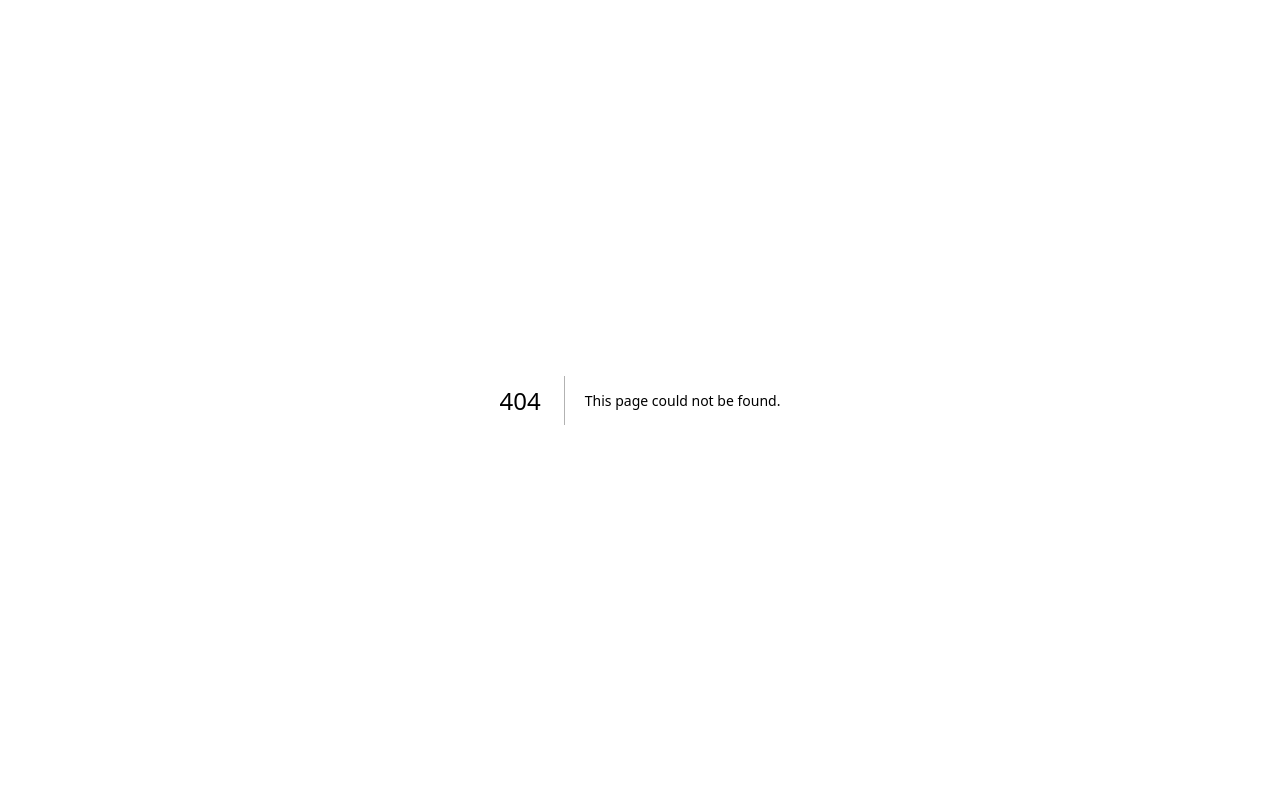
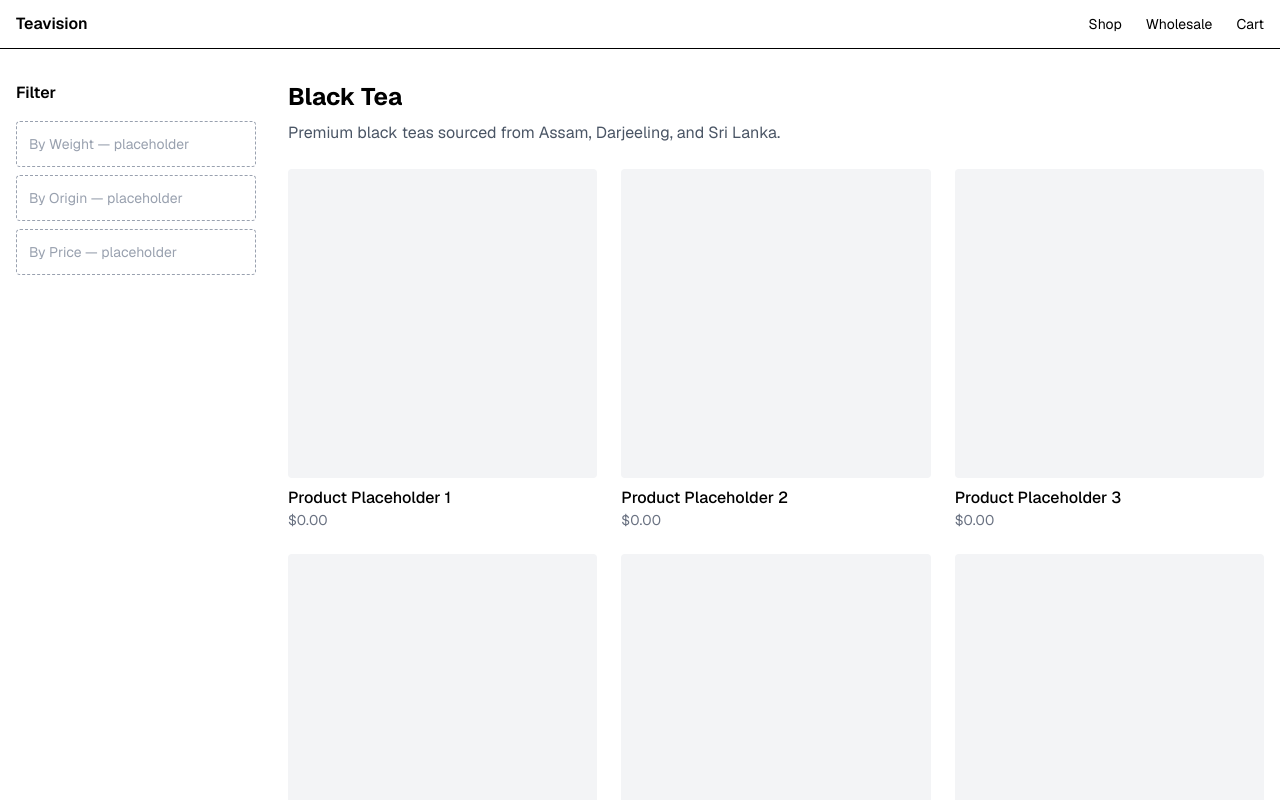
Before and after one commit to franz-ss/teavision-storefront, a Next.js app: page /collections/all in a window 1280 px wide. Before the commit this address had no page. Shown: the top 800 px of the page. Built offline with nearby package versions, Linux system fonts and the light colour scheme.

Commit message:
feat: add PLP wireframe with use cache and parallel fetches

```diff
--- /dev/null
+++ b/app/(storefront)/collections/[handle]/page.tsx
@@ -0,0 +1,107 @@
+import type { Metadata } from 'next'
+import { cacheLife, cacheTag } from 'next/cache'
+
+type Collection = {
+  handle: string
+  title: string
+  description: string
+}
+
+type ProductCard = {
+  id: string
+  title: string
+  price: string
+  handle: string
+}
+
+async function getCollection(handle: string): Promise<Collection> {
+  'use cache'
+  cacheTag('collection', `collection-${handle}`)
+  cacheLife('hours')
+
+  return {
+    handle,
+    title: 'Black Tea',
+    description:
+      'Premium black teas sourced from Assam, Darjeeling, and Sri Lanka.',
+  }
+}
+
+async function getCollectionProducts(handle: string): Promise<ProductCard[]> {
+  'use cache'
+  cacheTag('collection', `collection-${handle}`)
+  cacheLife('hours')
+
+  return Array.from({ length: 8 }, (_, i) => ({
+    id: String(i + 1),
+    title: `Product Placeholder ${i + 1}`,
+    price: '$0.00',
+    handle: `product-placeholder-${i + 1}`,
+  }))
+}
+
+type Props = {
+  params: Promise<{ handle: string }>
+}
+
+export async function generateMetadata({ params }: Props): Promise<Metadata> {
+  const { handle } = await params
+  const collection = await getCollection(handle)
+  return { title: collection.title }
+}
+
+export default async function CollectionPage({ params }: Props) {
+  const { handle } = await params
+
+  const [collection, products] = await Promise.all([
+    getCollection(handle),
+    getCollectionProducts(handle),
+  ])
+
+  return (
+    <div className="mx-auto max-w-7xl px-4 py-8">
+      <div className="md:grid md:grid-cols-[240px_1fr] md:gap-8">
+        {/* Filter sidebar placeholder */}
+        <aside aria-label="Filters">
+          <h2 className="mb-4 font-semibold">Filter</h2>
+          <div className="space-y-2">
+            {['By Weight', 'By Origin', 'By Price'].map((label) => (
+              <div
+                key={label}
+                className="rounded border border-dashed p-3 text-sm text-gray-400"
+              >
+                {label} — placeholder
+              </div>
+            ))}
+          </div>
+        </aside>
+
+        {/* Product grid */}
+        <div>
+          <h1 className="mb-2 text-2xl font-bold">{collection.title}</h1>
+          <p className="mb-6 text-gray-600">{collection.description}</p>
+
+          <ul className="grid grid-cols-2 gap-6 sm:grid-cols-3" role="list">
+            {products.map((product) => (
+              <li key={product.id}>
+                <a
+                  href={`/products/${product.handle}`}
+                  className="group block focus-visible:ring-2 focus-visible:ring-offset-2"
+                >
+                  <div
+                    className="aspect-square rounded bg-gray-100"
+                    aria-hidden="true"
+                  />
+                  <p className="mt-2 font-medium group-hover:underline">
+                    {product.title}
+                  </p>
+                  <p className="text-sm text-gray-500">{product.price}</p>
+                </a>
+              </li>
+            ))}
+          </ul>
+        </div>
+      </div>
+    </div>
+  )
+}
```
